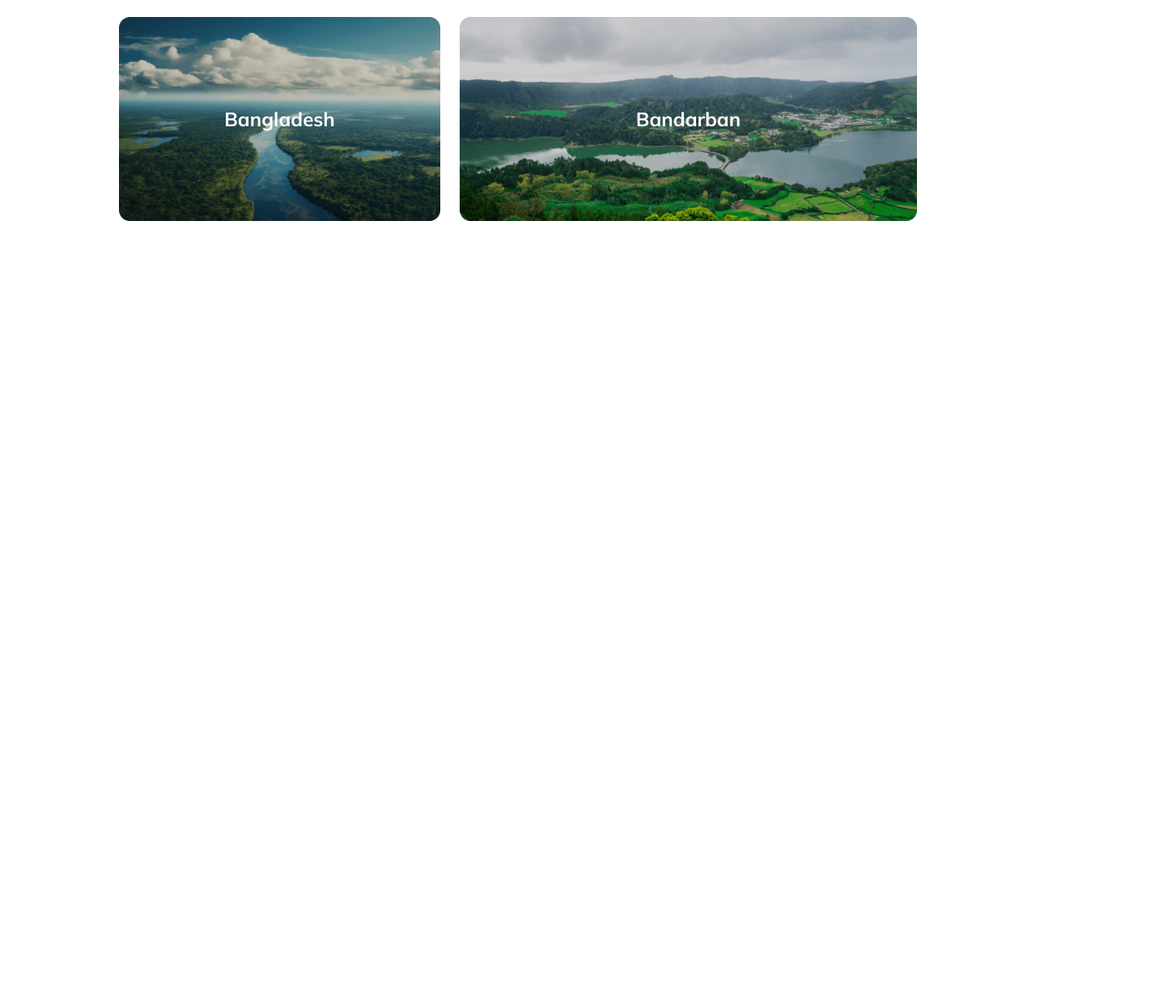
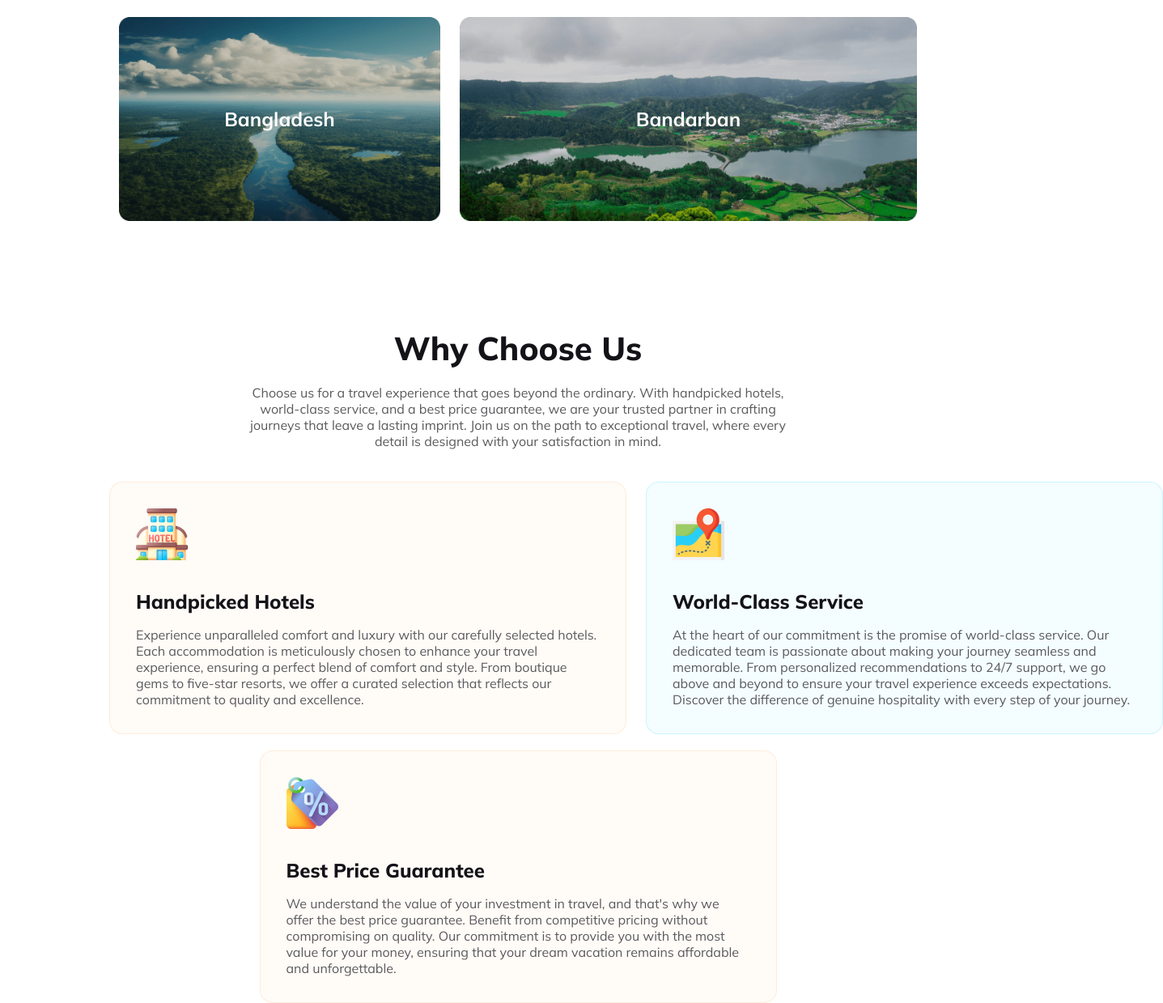
Before and after one commit to mariyasf/Vhromon_Joy_Jatra, a plain HTML site: page index.html in a window 1280 px wide. Shown: the part 2292-3531 px from the top of the page at 81% size, 1437 px wide, since content can reach past the window. Before the commit the page ends 2589 px from the top, so only its background shows below. Drawn offline with Linux system fonts and the light colour scheme.

Commit message:
Add Why Choose Us Section

```diff
--- a/index.html
+++ b/index.html
@@ -159,7 +159,7 @@
             </section>
 
             <section class="container destination">
-                <div class="destination-content">
+                <div class="primary-content">
                     <h2 class="primary-title">Choose Your Destination</h2>
                     <p class="primary-txt">
                         Uncover the world's wonders and make your travel dreams
@@ -229,6 +229,60 @@
                 </div>
 
             </section>
+
+            <section class="container WhyChooseUs">
+                <div class="primary-content ">
+                    <h2 class="primary-title">Why Choose Us</h2>
+                    <p class="primary-txt">
+                        Choose us for a travel experience that goes beyond the
+                        ordinary. With handpicked hotels, world-class service,
+                        and a best price guarantee, we are your trusted partner
+                        in crafting journeys that leave a lasting imprint. Join
+                        us on the path to exceptional travel, where every detail
+                        is designed with your satisfaction in mind.
+                    </p>
+                </div>
+                <div class="WhyChooseUs-content">
+                    <div class="hotel-card">
+                        <img src="Images/hotel.png" alt>
+                        <h3>Handpicked Hotels</h3>
+                        <p class="primary-txt">Experience unparalleled comfort
+                            and luxury with our
+                            carefully selected hotels. Each accommodation is
+                            meticulously chosen to enhance your travel
+                            experience, ensuring a perfect blend of comfort and
+                            style. From boutique gems to five-star resorts, we
+                            offer a curated selection that reflects our
+                            commitment to quality and excellence.</p>
+                    </div>
+                    <div class="service-card">
+                        <img src="Images/service.png" alt>
+                        <h3>World-Class Service</h3>
+                        <p class="primary-txt">At the heart of our commitment is
+                            the promise of
+                            world-class service. Our dedicated team is
+                            passionate about making your journey seamless and
+                            memorable. From personalized recommendations to 24/7
+                            support, we go above and beyond to ensure your
+                            travel experience exceeds expectations. Discover the
+                            difference of genuine hospitality with every step of
+                            your journey.</p>
+                    </div>
+
+                </div>
+                <div class="Guarantee-card">
+                    <img src="Images/price-tag1.png" alt>
+                    <h3>Best Price Guarantee</h3>
+                    <p class="primary-txt">We understand the value of your
+                        investment in travel,
+                        and that's why we offer the best price guarantee.
+                        Benefit from competitive pricing without
+                        compromising on quality. Our commitment is to
+                        provide you with the most value for your money,
+                        ensuring that your dream vacation remains affordable
+                        and unforgettable.</p>
+                </div>
+            </section>
         </main>
 
     </body>
--- a/style/style.css
+++ b/style/style.css
@@ -44,6 +44,21 @@
 
 .hide {
     display: none;
+}
+
+.primary-content {
+    margin-top: 120px;
+    text-align: center;
+
+}
+
+.primary-content * {
+    padding-bottom: 20px;
+}
+
+.primary-content p {
+    margin: 0 auto;
+    width: 700px;
 }
 
 /* Header Section */
@@ -157,20 +172,6 @@ ul>li {
     text-align: center;
 }
 
-.destination-content {
-    margin-top: 120px;
-    text-align: center;
-
-}
-
-.destination-content * {
-    padding-bottom: 20px;
-}
-
-.destination-content p {
-    margin: 0 auto;
-    width: 700px;
-}
 
 .destination-content-img {
     margin-bottom: 12px;
@@ -199,6 +200,57 @@ ul>li {
     transform: translate(-50%, -50%);
     text-align: center;
     color: white;
+}
+
+/* WhyChooseUs  */
+
+.WhyChooseUs-content {
+    margin-top: 20px;
+    display: grid;
+    grid-template-columns: repeat(2, 1fr);
+    align-items: center;
+    gap: 24px;
+}
+
+.WhyChooseUs-content h3, .Guarantee-card h3 {
+    color: #131318;
+    font-size: 24px;
+    font-weight: 800;
+    padding-bottom: 16px;
+}
+
+.hotel-card {
+    width: 573px;
+    border-radius: 16px;
+    border: 1px solid rgba(251, 181, 99, 0.20);
+    background: rgba(251, 181, 99, 0.05);
+    padding: 32px;
+}
+
+.service-card {
+    width: 573px;
+    border-radius: 16px;
+    border: 1px solid rgba(41, 206, 246, 0.20);
+    background: rgba(41, 206, 246, 0.05);
+    padding: 32px;
+}
+
+.hotel-card img, .service-card img, .Guarantee-card img {
+    width: 64px;
+    height: 64px;
+    padding-bottom: 32px;
+}
+
+
+
+.Guarantee-card {
+    width: 573px;
+    border-radius: 16px;
+    border: 1px solid rgba(251, 181, 99, 0.20);
+    background: rgba(251, 181, 99, 0.05);
+    padding: 32px;
+    margin: 20px auto;
+    margin-bottom: 0;
 }
 
 /* Responsive  part*/
```
Also changed, not shown: Images/hotel.png (added), Images/price-tag1.png (added), Images/service.png (added).
